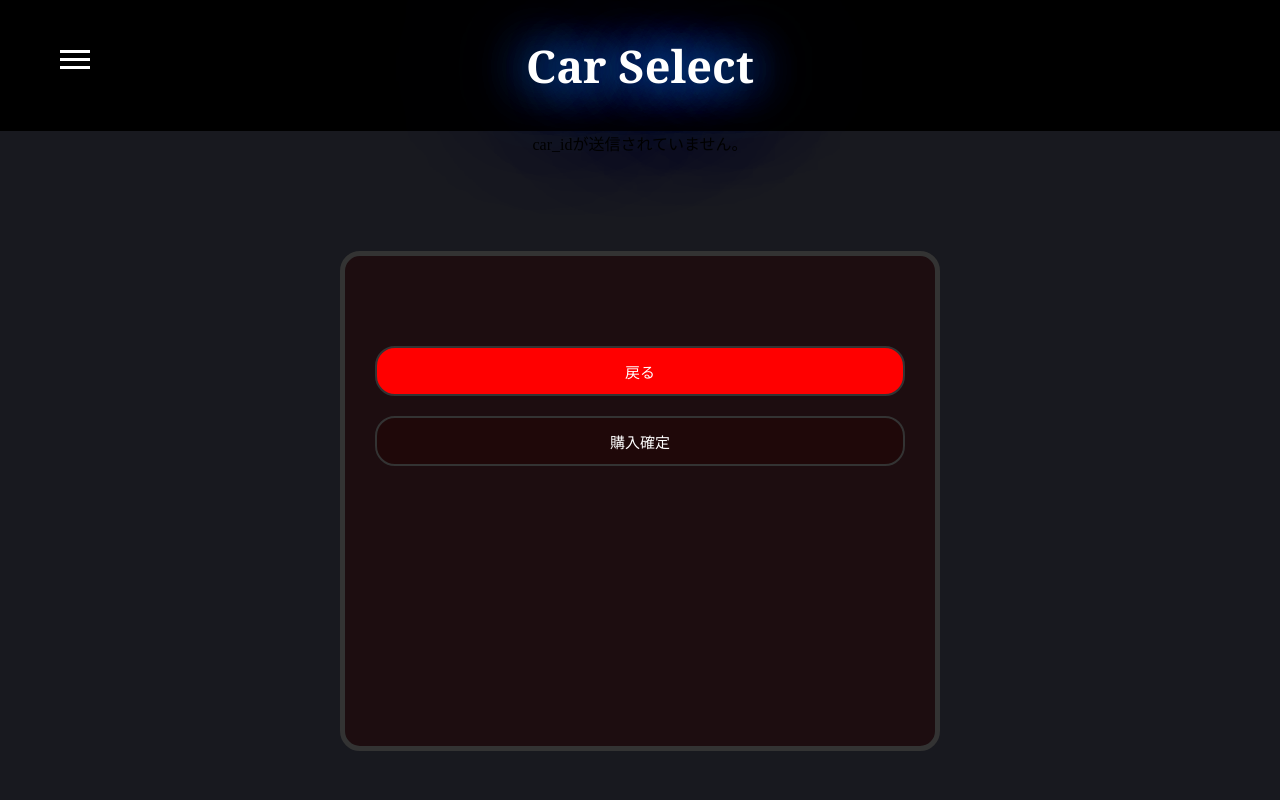
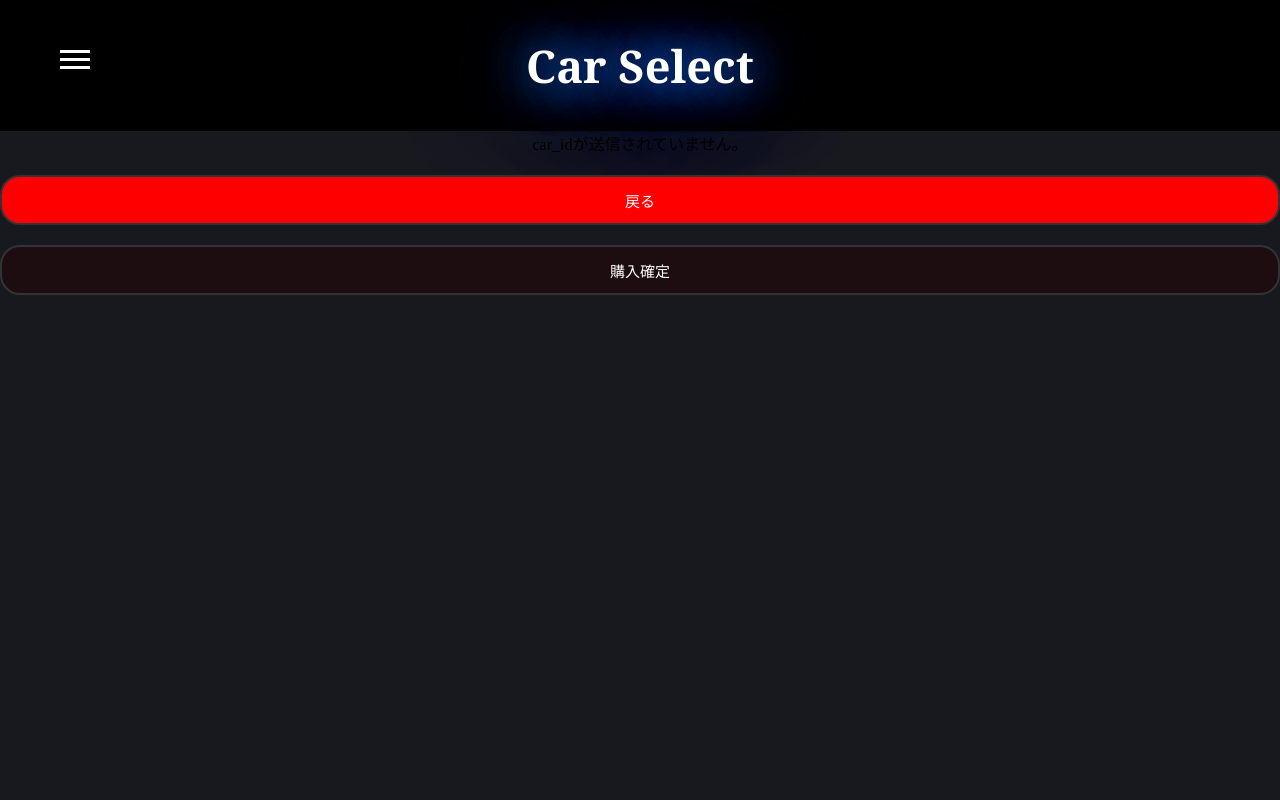
Before and after one commit to Meyneth1211/CarSelect, a PHP site: page /kounyuu.php in a window 1280 px wide. Run offline with PHP 8.4, Linux system fonts and the light colour scheme; some web fonts are replaced.

Commit message:
htmlの範囲変更

```diff
--- a/member/kounyuu.php
+++ b/member/kounyuu.php
@@ -14,6 +14,8 @@ if ($car_id) {
     $stmt->execute([$car_id]);
     $image = $stmt->fetch(PDO::FETCH_ASSOC);
 
+    echo '<div class="kounyuu">';
+    echo '<div class="kounyuu-card">';
     if ($image) {
         // 画像を表示
         echo '<div class="primary-image">';
@@ -26,10 +28,6 @@ if ($car_id) {
     echo '<p>car_idが送信されていません。</p>';
 }
 ?>
-
-
-    <div class="kounyuu">
-        <div class="kounyuu-card">
             <form class="kounyuu1-form" action="car_detail.php" method="post">
                 <input class="kounyuu-button1" type="submit" value="戻る">
             </form>
```
